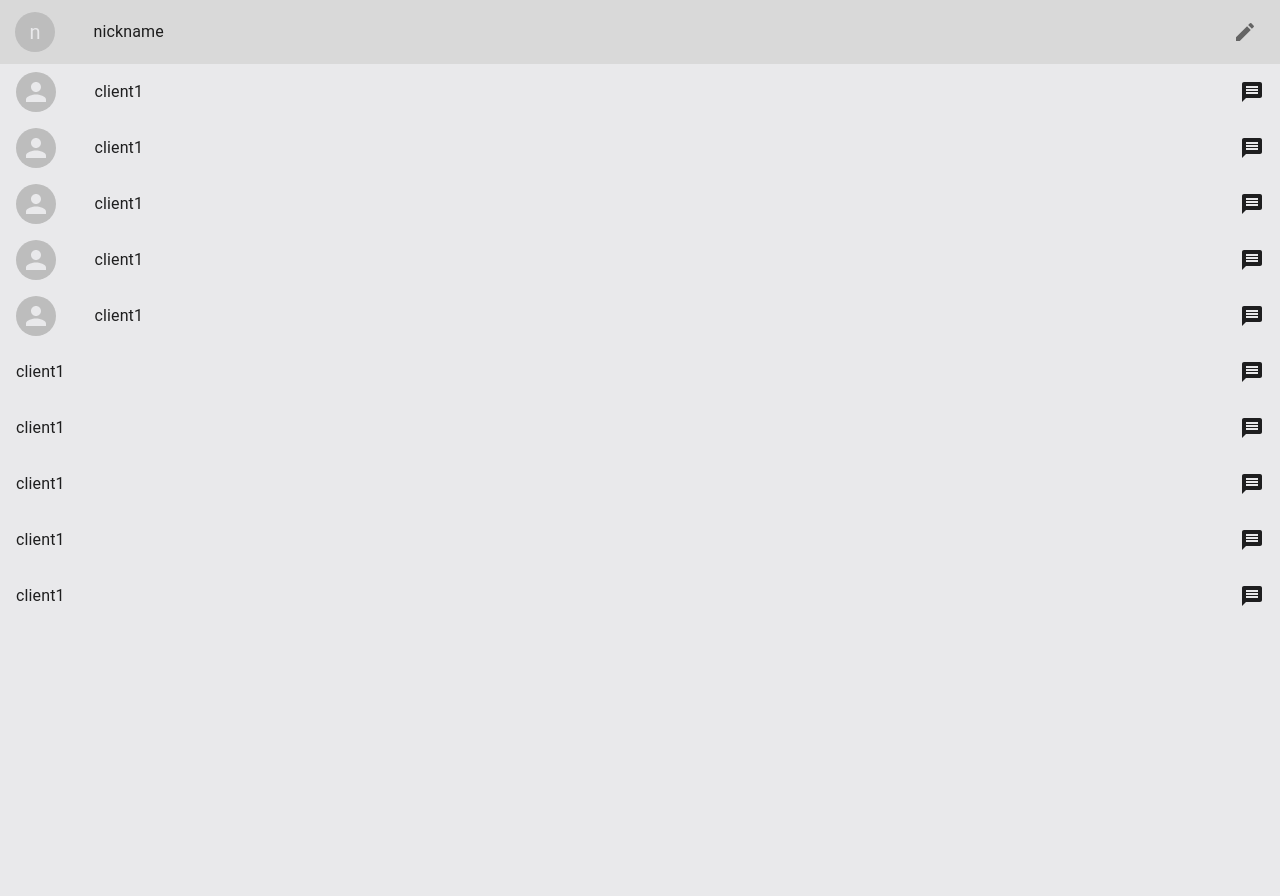
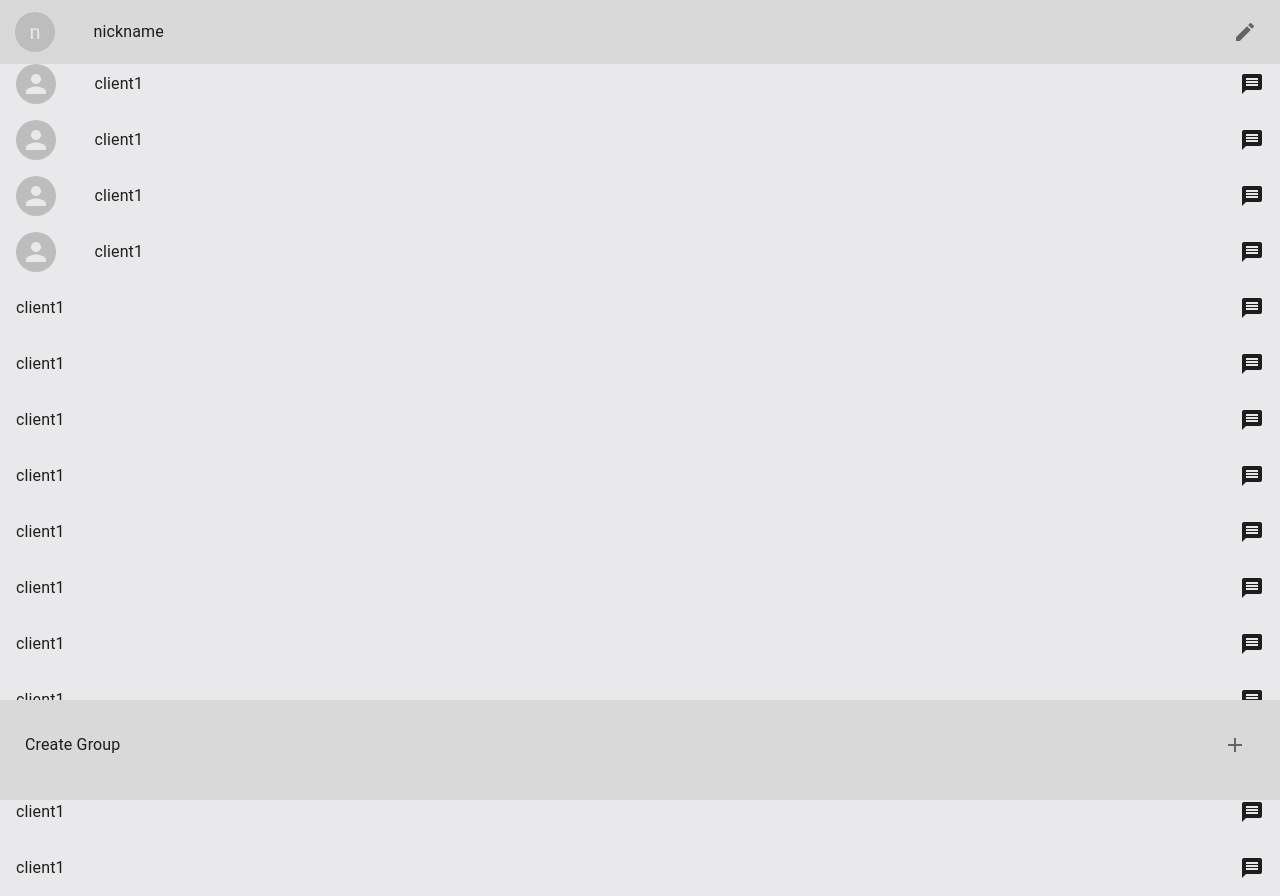
Before and after one commit to Palm394/chat-application-client, a Next.js app: page / in a window 1280 px wide. Before the commit the page ends 800 px from the top, so only its background shows below. Built offline with nearby package versions, Linux system fonts and the light colour scheme.

Commit message:
Implement simple dialog

```diff
--- /dev/null
+++ b/src/component/Footer/CreateGroup.tsx
@@ -0,0 +1,48 @@
+import { Box, Dialog, DialogActions, DialogTitle, IconButton, TextField, Typography } from "@mui/material";
+import FooterLayout from "./Layout";
+import { useState } from "react";
+
+import AddIcon from '@mui/icons-material/Add';
+import CheckIcon from '@mui/icons-material/Check';
+import CloseIcon from '@mui/icons-material/Close';
+
+export default function CreateGroup() {
+  const [newGroupName, setNewGroupName] = useState<string>("")
+  const [openNewGroupDialog, setOpenNewGroupDialog] = useState<boolean>(false)
+
+  function onClick(): void {
+    setOpenNewGroupDialog(true)
+  }
+  function onClose(): void {
+    setOpenNewGroupDialog(false)
+  }
+
+  return (
+    <FooterLayout>
+      <>
+        <Box
+          sx={{ display: "flex", flexDirection: "row", alignItems: "center", justifyContent: "space-between" }}>
+          <Typography sx={{ alignContent: "center" }}>Create Group</Typography>
+          <IconButton onClick={onClick}>
+            <AddIcon />
+          </IconButton>
+        </Box>
+        <Dialog open={openNewGroupDialog} onClose={onClose}>
+          <DialogTitle>create new group</DialogTitle>
+          <DialogActions>
+            <TextField
+              onChange={(e) => { setNewGroupName(e.target.value) }}
+              helperText={`${newGroupName?.length}/20`}
+            />
+            <IconButton>
+              <CheckIcon />
+            </IconButton>
+            <IconButton>
+              <CloseIcon />
+            </IconButton>
+          </DialogActions>
+        </Dialog>
+      </>
+    </FooterLayout>
+  )
+}
--- /dev/null
+++ b/src/component/Footer/Layout.tsx
@@ -0,0 +1,21 @@
+import theme from "@/config/theme";
+import { Box } from "@mui/material";
+
+type props = {
+  children: JSX.Element
+}
+
+export default function FooterLayout({ ...props }: props) {
+  return (
+    <Box position={"fixed"}
+      sx={{
+        height: "100px",
+        width: "100%",
+        backgroundColor: theme.palette.primary.main,
+        padding: theme.spacing(5),
+        bottom: 0
+      }}>
+      {props.children}
+    </Box>
+  )
+}
--- a/src/component/NavBar/NavBarLayout.tsx
+++ b/src/component/NavBar/NavBarLayout.tsx
@@ -8,7 +8,7 @@ type props = {
 
 export default function ProfileLayout({ ...props }: props) {
   return (
-    <AppBar position="static">
+    <AppBar position="fixed">
       <Toolbar>
         {props.avatar &&
           <Avatar sx={{ marginRight: "3vw" }}>{props.avatar}</Avatar>
--- a/src/pages/index.tsx
+++ b/src/pages/index.tsx
@@ -2,6 +2,7 @@ import CenterLayout from "@/component/MainContent/Layout";
 import SingleChatList from "@/component/MainContent/SingleChatList";
 import NavBar from "@/component/NavBar/NavBar";
 import List from "@/component/common/List";
+import CreateGroup from "@/component/footer/CreateGroup";
 
 export default function Home() {
   return (
@@ -21,9 +22,15 @@ export default function Home() {
           <SingleChatList href="/group_chat/1" label="client1" type="Group" />
           <SingleChatList href="/group_chat/1" label="client1" type="Group" />
           <SingleChatList href="/group_chat/1" label="client1" type="Group" />
+          <SingleChatList href="/group_chat/1" label="client1" type="Group" />
+          <SingleChatList href="/group_chat/1" label="client1" type="Group" />
+          <SingleChatList href="/group_chat/1" label="client1" type="Group" />
+          <SingleChatList href="/group_chat/1" label="client1" type="Group" />
+          <SingleChatList href="/group_chat/1" label="client1" type="Group" />
+          <SingleChatList href="/group_chat/1" label="client1" type="Group" />
         </List>
       </CenterLayout>
-
+      <CreateGroup />
     </>
   )
 }
```
Also changed, not shown: src/component/Footer/ChatBox.tsx (+4 -9 lines).
